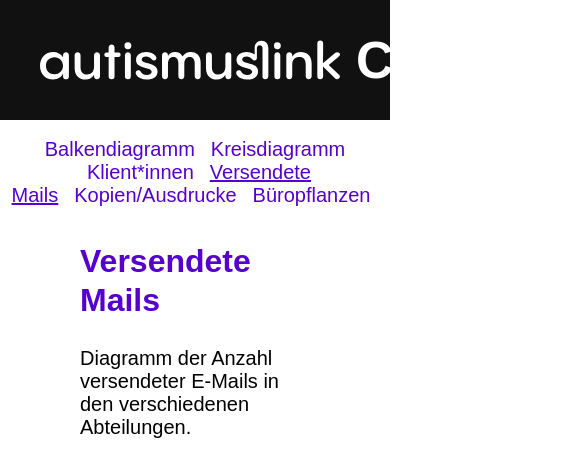
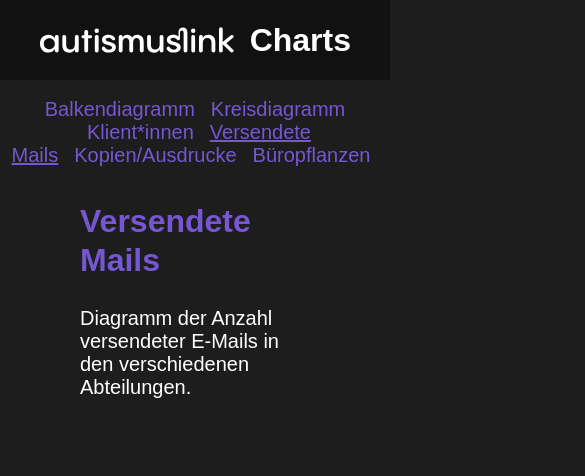
Before and after one commit to PatrikAckermann/alink-charts, a React (Create React App) app: page /charts/1/2 in a window 390 px wide. Shown: the top 476 px of the page, 585 px wide, since content can reach past the window. Built offline with nearby package versions, Linux system fonts and the light colour scheme; a web font is replaced by a local one.

Commit message:
Made site responsive

```diff
--- a/src/CSS/Chart.css
+++ b/src/CSS/Chart.css
@@ -58,3 +58,36 @@
         margin-left: 0;
     }
 }
+
+@media (max-width: 600px) {
+    .chart--title {
+        color: #7557D1;
+    }
+
+    .chart {
+        min-height: 300px;
+    }
+
+    .pieLabel {
+        fill: white !important;
+    }
+
+    .recharts-legend-item-text {
+        color: white !important;
+    }
+}
+
+/*@media (max-width: 600px) {
+    .home {
+        background-color: #1D1D1D;
+        height: calc(100vh - 116px);
+        color: white;
+    }
+    .home--title {
+        color: #7557D1;
+    }
+
+    .home--button {
+        color: #7557D1;
+    }
+}  */
--- a/src/CSS/Header.css
+++ b/src/CSS/Header.css
@@ -31,3 +31,22 @@
     margin-left: 10px;
     font-size: 1.25rem;
 }
+
+@media (max-width: 600px) {
+    .header {
+      height: 80px;
+      display: block;
+    }
+
+    .header--logotitle {
+        width: 90%;
+    }
+
+    .header--text {
+        font-size: 32px;
+    }
+
+    .header--buttons {
+        display: none;
+    }
+  }
--- a/src/CSS/Home.css
+++ b/src/CSS/Home.css
@@ -27,3 +27,18 @@
     background-color: rgba(0, 0, 0, 0.1);
     border-radius: 5px;
 }
+
+@media (max-width: 600px) {
+    .home {
+        background-color: #1D1D1D;
+        height: calc(100vh - 116px);
+        color: white;
+    }
+    .home--title {
+        color: #7557D1;
+    }
+
+    .home--button {
+        color: #7557D1;
+    }
+}
--- a/src/CSS/Layout.css
+++ b/src/CSS/Layout.css
@@ -20,3 +20,9 @@
 .link--active {
     text-decoration:underline;
 }
+
+@media (max-width: 600px) {
+    .charts--link {
+        color: #7557D1;
+    }
+}
--- a/src/Components/PChart.jsx
+++ b/src/Components/PChart.jsx
@@ -1,4 +1,5 @@
 import { PieChart, Pie, Text, Cell, Legend, ResponsiveContainer, Tooltip } from "recharts"
+import "../CSS/Chart.css"
 
 export default function PChart(props) {
     return (
@@ -25,7 +26,7 @@ export default function PChart(props) {
 
 function customLabel({percent, x, y, payload}) {
     console.log(payload)
-    return <text fill="black" x={x - 18} y={y + 4}>{`${payload["2021"]}`}</text>
+    return <text className="pieLabel" x={x - 18} y={y + 4}>{`${payload["2021"]}`}</text>
 }
 
 function customToolTip({payload}, data) {
--- a/src/index.css
+++ b/src/index.css
@@ -11,3 +11,14 @@
 .MainContent {
   height: calc(100vh - 120px);
 }
+
+@media (max-width: 600px) {
+  body {
+    background-color: #1D1D1D;
+  }
+
+  .MainContent {
+    height: calc(100vh - 80px);
+    color: white;
+  }
+}
```
